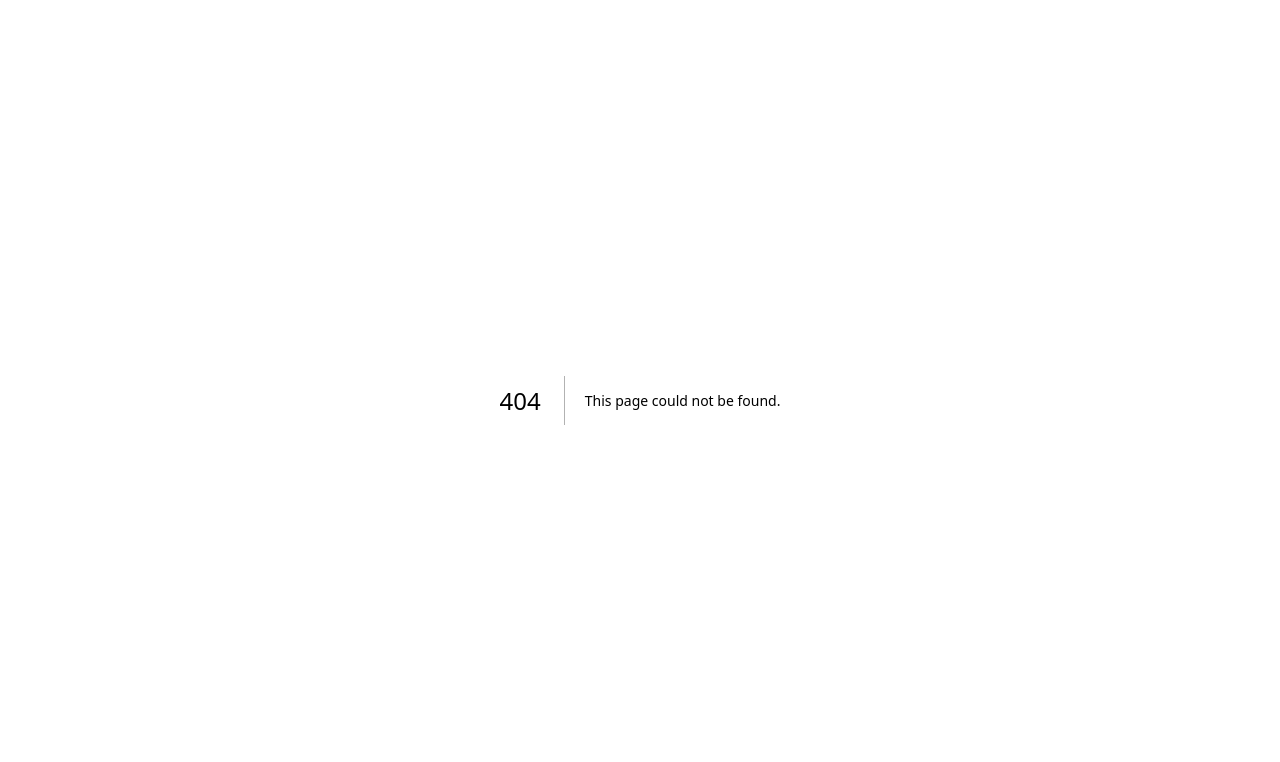
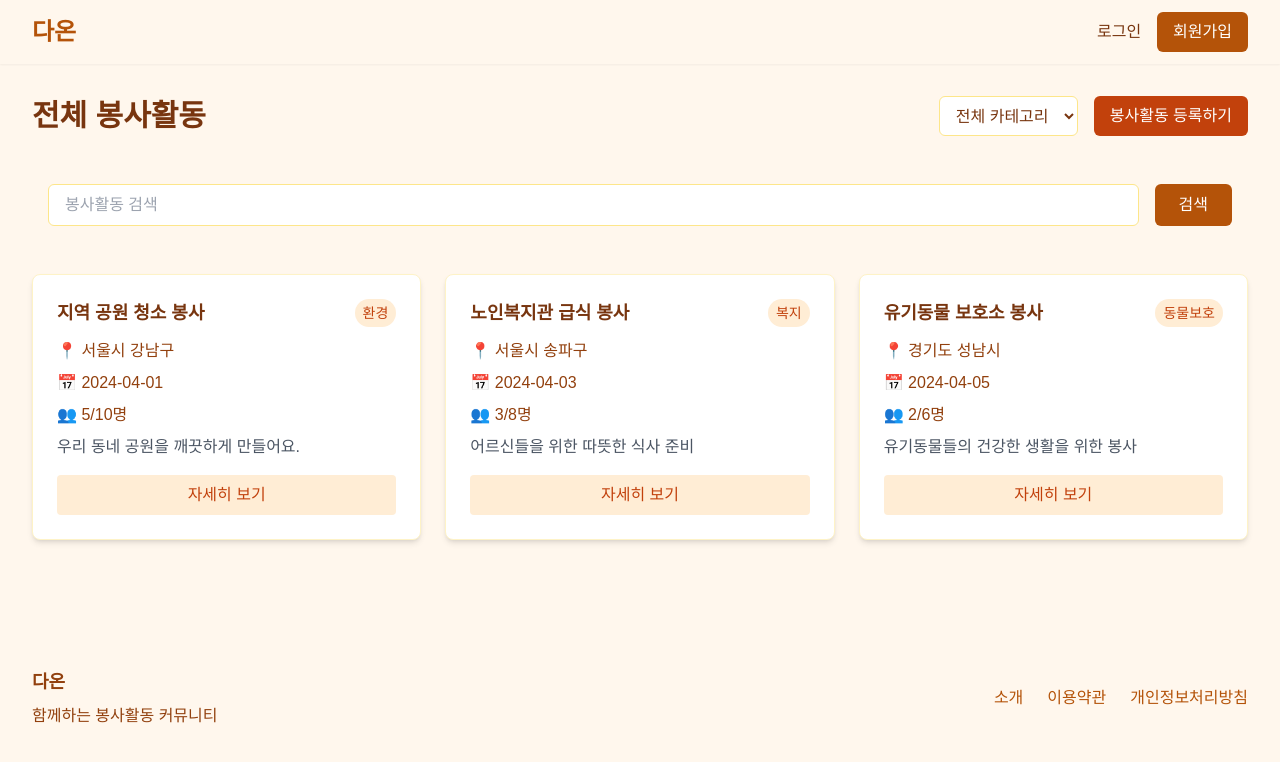
Before and after one commit to sohyunxxi/daon-front, a Next.js app: page /volunteer/list in a window 1280 px wide. Before the commit this address had no page. Shown: the top 762 px of the page. Built offline with nearby package versions, Linux system fonts and the light colour scheme.

Commit message:
feat: add volunteerlist

```diff
--- /dev/null
+++ b/src/app/volunteer/list/page.tsx
@@ -0,0 +1,138 @@
+import Link from "next/link";
+
+// 임시 데이터 (나중에 API로 대체)
+const volunteerActivities = [
+  {
+    id: 1,
+    title: "지역 공원 청소 봉사",
+    location: "서울시 강남구",
+    date: "2024-04-01",
+    participants: 5,
+    maxParticipants: 10,
+    description: "우리 동네 공원을 깨끗하게 만들어요.",
+    category: "환경",
+  },
+  {
+    id: 2,
+    title: "노인복지관 급식 봉사",
+    location: "서울시 송파구",
+    date: "2024-04-03",
+    participants: 3,
+    maxParticipants: 8,
+    description: "어르신들을 위한 따뜻한 식사 준비",
+    category: "복지",
+  },
+  {
+    id: 3,
+    title: "유기동물 보호소 봉사",
+    location: "경기도 성남시",
+    date: "2024-04-05",
+    participants: 2,
+    maxParticipants: 6,
+    description: "유기동물들의 건강한 생활을 위한 봉사",
+    category: "동물보호",
+  },
+  // 더 많은 데이터...
+];
+
+export default function VolunteerList() {
+  return (
+    <div className="min-h-screen bg-orange-50">
+      {/* 네비게이션 바 */}
+      <nav className="bg-warm-gray-100 shadow-sm">
+        <div className="max-w-7xl mx-auto px-4 sm:px-6 lg:px-8 h-16 flex items-center justify-between">
+          <div className="flex items-center">
+            <Link href="/" className="text-2xl font-bold text-amber-700">다온</Link>
+          </div>
+          <div className="flex items-center gap-4">
+            <Link href="/login" className="text-amber-900 hover:text-amber-700">로그인</Link>
+            <Link href="/signup" className="bg-amber-700 text-white px-4 py-2 rounded-md hover:bg-amber-800">
+              회원가입
+            </Link>
+          </div>
+        </div>
+      </nav>
+
+      {/* 메인 컨텐츠 */}
+      <main className="max-w-7xl mx-auto px-4 sm:px-6 lg:px-8 py-8">
+        <div className="flex justify-between items-center mb-8">
+          <h1 className="text-3xl font-bold text-amber-900">전체 봉사활동</h1>
+          <div className="flex gap-4">
+            <select className="border border-amber-200 rounded-md px-3 py-2 bg-white text-amber-900">
+              <option>전체 카테고리</option>
+              <option>환경</option>
+              <option>복지</option>
+              <option>동물보호</option>
+            </select>
+            <Link
+              href="/volunteer/create"
+              className="bg-orange-700 text-white px-4 py-2 rounded-md hover:bg-orange-800"
+            >
+              봉사활동 등록하기
+            </Link>
+          </div>
+        </div>
+
+        {/* 검색 필터 */}
+        <div className="bg-warm-gray-100 p-4 rounded-lg mb-8">
+          <div className="flex gap-4">
+            <input
+              type="text"
+              placeholder="봉사활동 검색"
+              className="flex-1 border border-amber-200 rounded-md px-4 py-2"
+            />
+            <button className="bg-amber-700 text-white px-6 py-2 rounded-md hover:bg-amber-800">
+              검색
+            </button>
+          </div>
+        </div>
+
+        {/* 봉사활동 목록 */}
+        <div className="grid grid-cols-1 md:grid-cols-2 lg:grid-cols-3 gap-6">
+          {volunteerActivities.map((activity) => (
+            <div
+              key={activity.id}
+              className="bg-white rounded-lg shadow-md p-6 hover:shadow-lg transition-shadow border border-amber-100"
+            >
+              <div className="flex justify-between items-start mb-3">
+                <h3 className="text-lg font-semibold text-amber-900">{activity.title}</h3>
+                <span className="bg-orange-100 text-orange-700 px-2 py-1 rounded-full text-sm">
+                  {activity.category}
+                </span>
+              </div>
+              <div className="text-amber-800 space-y-2 mb-4">
+                <p>📍 {activity.location}</p>
+                <p>📅 {activity.date}</p>
+                <p>👥 {activity.participants}/{activity.maxParticipants}명</p>
+                <p className="text-gray-600">{activity.description}</p>
+              </div>
+              <Link
+                href={`/volunteer/${activity.id}`}
+                className="block text-center bg-orange-100 text-orange-700 px-4 py-2 rounded hover:bg-orange-200"
+              >
+                자세히 보기
+              </Link>
+            </div>
+          ))}
+        </div>
+      </main>
+
+      {/* 푸터 */}
+      <footer className="bg-warm-gray-100 mt-16">
+        <div className="max-w-7xl mx-auto px-4 sm:px-6 lg:px-8 py-8">
+          <div className="flex justify-between items-center">
+            <div className="text-amber-800">
+              <h3 className="font-bold text-lg mb-2">다온</h3>
+              <p>함께하는 봉사활동 커뮤니티</p>
+            </div>
+            <div className="flex gap-6">
+              <Link href="/about" className="text-amber-700 hover:text-amber-900">소개</Link>
+              <Link href="/terms" className="text-amber-700 hover:text-amber-900">이용약관</Link>
+              <Link href="/privacy" className="text-amber-700 hover:text-amber-900">개인정보처리방침</Link>
+            </div>
+          </div>
+        </div>
+      </footer>
+    </div>
+  );
+}
```
